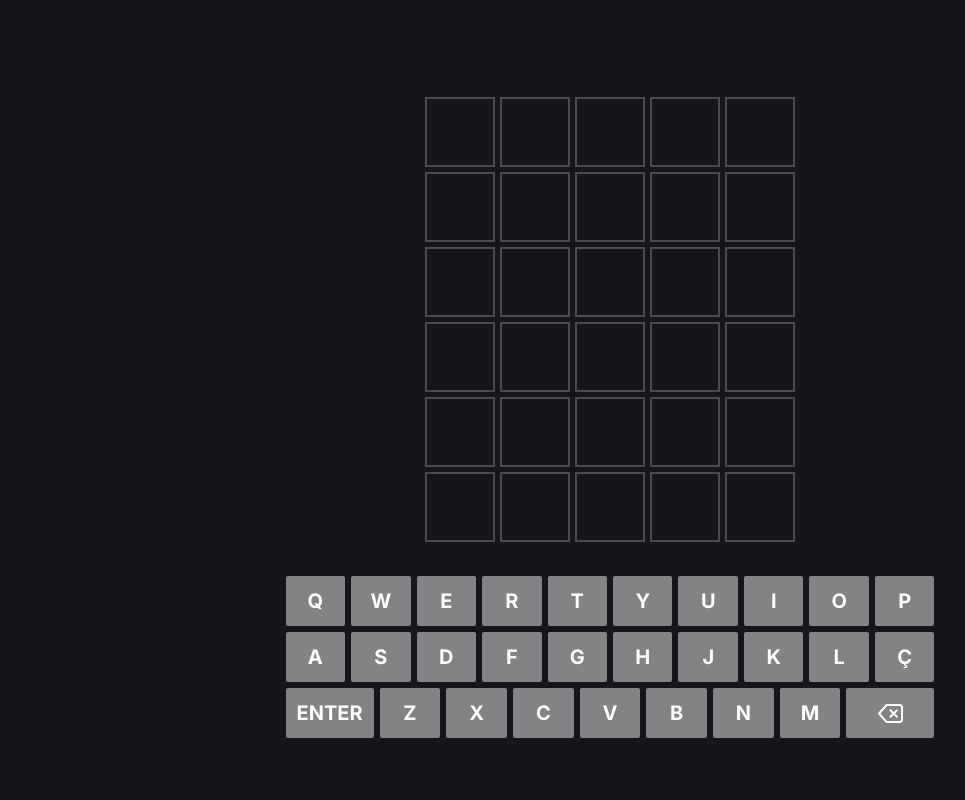
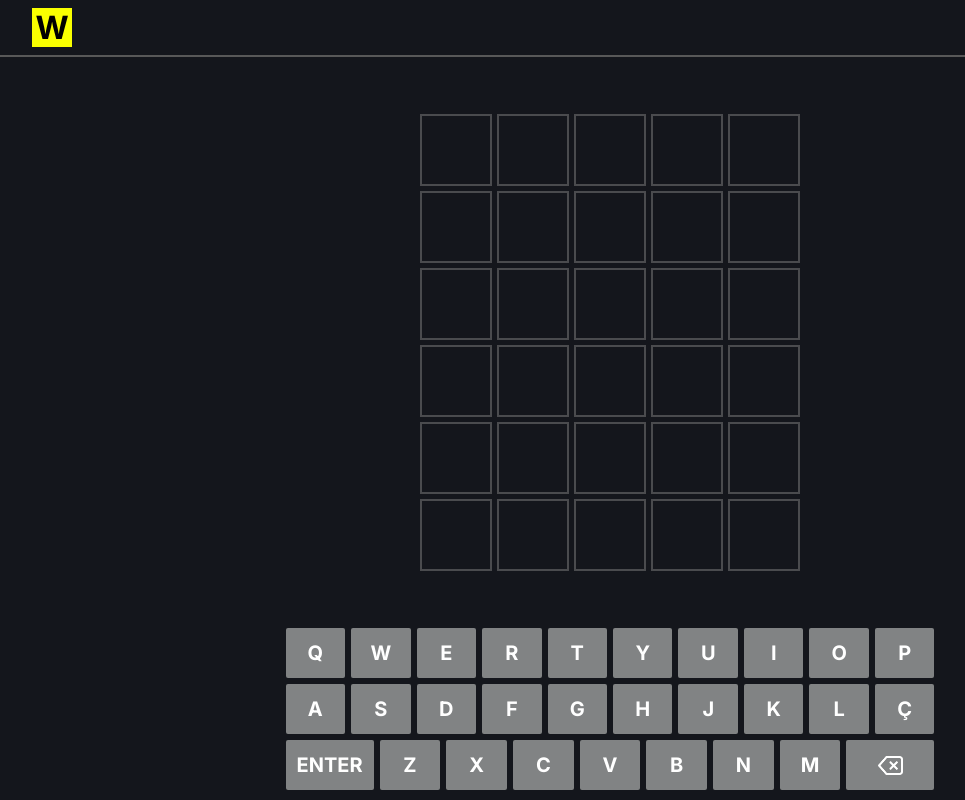
Before and after one commit to edmundo-xicara/desafio-wordle, a React (Create React App) app: page / in a window 1280 px wide. Shown: the whole page, without its empty margins (30-995 px from the left). Built offline with nearby package versions, Linux system fonts and the light colour scheme.

Commit message:
Melhoria na resposividade

```diff
--- a/src/components/Alerta/Alerta.module.scss
+++ b/src/components/Alerta/Alerta.module.scss
@@ -1,9 +1,17 @@
 @mixin estilo-alert {
     font-family: var(--fonte-principal);
+    font-size: 16px;
     font-weight: 700;
     padding: 10px 16px;
     border-radius: 10px;
+    animation: fade-in-out 1s 2 alternate forwards;
 }
+
+.alerta-container {
+    height: 20px;
+    position: absolute;
+    top: 8%;
+
 
     .escondido {
         visibility: hidden;
@@ -20,3 +28,9 @@
         color: #2B5028;
         background-color: #538D4E;
     }
+}
+
+@keyframes fade-in-out {
+    from {opacity: 0;}
+    to {opacity: 1;}
+}
--- a/src/components/Alerta/index.tsx
+++ b/src/components/Alerta/index.tsx
@@ -3,6 +3,8 @@ import style from './Alerta.module.scss';
 
 export default function Alerta({alerta}: {alerta: IAlerta}) {
     return (
-        <span className={style[alerta.tipo]}>{alerta.texto}</span>
+        <div className={style['alerta-container']}>
+            <span className={style[alerta.tipo]}>{alerta.texto}</span>
+        </div>
     )
 }
--- /dev/null
+++ b/src/components/Cabecalho/Cabecalho.module.scss
@@ -0,0 +1,22 @@
+$tamanho-logo: 20px;
+
+.cabecalho {
+    width: 100vw;
+    padding: 1vh 5%;
+    border-bottom: 2px solid #585858;
+
+    .logo {
+        font-family: var(--fonte-principal);
+        font-size: 24px;
+        font-weight: 700;
+        background-color: #F9FF00;
+        padding: 0 3px;
+    }
+}
+
+
+@media screen and (min-height: 600px) {
+    .cabecalho .logo {
+        font-size: 32px;
+    }
+}
--- /dev/null
+++ b/src/components/Cabecalho/index.tsx
@@ -0,0 +1,10 @@
+import style from './Cabecalho.module.scss';
+
+
+export default function Cabecalho() {
+    return (
+        <header className={style.cabecalho}>
+            <span className={style.logo}>W</span>
+        </header>
+    )
+}
--- a/src/components/Palavra/Palavra.module.scss
+++ b/src/components/Palavra/Palavra.module.scss
@@ -1,6 +1,6 @@
 $distancia-quadrados: 5px;
 $tamanho-quadrado: 17vw;
-$tamanho-maximo-quadrado: 70px;
+$tamanho-maximo-quadrado: 7.75vh;
 
 .palavra {
     display: flex;
@@ -24,3 +24,11 @@ $tamanho-maximo-quadrado: 70px;
         color: white;
     }
 }
+
+@media screen and (min-height: 600px) {
+    $tamanho-maximo-quadrado: 9vh;
+    .palavra .letra {
+        max-width: $tamanho-maximo-quadrado;
+        max-height: $tamanho-maximo-quadrado;
+    }
+}
--- a/src/components/Teclado/Teclado.module.scss
+++ b/src/components/Teclado/Teclado.module.scss
@@ -8,6 +8,7 @@ $distancia-teclas: 6px;
     max-width: 700px;
     width: 100vw;
     padding: 0 2vw;
+    padding-bottom: 10px;
 
     .linha {
         display: flex;
@@ -29,13 +30,13 @@ $distancia-teclas: 6px;
             color: white;
             font-family: var(--fonte-principal);
             font-weight: 700;
-            font-size: 1.25rem;
+            font-size: 20px;
             cursor: pointer;
         }
 
         .ENTER, .DELETE {
             max-width: none;
-            font-size: 0.75rem;
+            font-size: 12px;
             width: 12vw;
         }
     }
@@ -43,6 +44,6 @@ $distancia-teclas: 6px;
 
 @media screen and (min-width: 768px) {
     .teclado .linha .ENTER {
-        font-size: 1.25rem;
+        font-size: 20px;
     }
 }
--- a/src/index.css
+++ b/src/index.css
@@ -2,6 +2,14 @@
 
 :root {
     --fonte-principal: 'Inter', sans-serif;
+
+    --cor-de-fundo: #14161C;
+    --cor-acerto: #538D4E;
+    --cor-tem-na-palavra: #B59F3B;
+}
+
+html {
+    font-size: 8px;
 }
 
 *,
@@ -16,7 +24,7 @@
 body{
     font-size: 100%;
     list-style-type: none;
-	background-color: #14161C;
+	background-color: var(--cor-de-fundo);
 }
 
 .desabilitado {
@@ -24,9 +32,16 @@ body{
 }
 
 .tem-na-palavra {
-    background-color: #B59F3B !important;
+    background-color: var(--cor-tem-na-palavra) !important;
 }
 
 .acertou {
-    background-color: #538D4E !important;
+    background-color: var(--cor-acerto) !important;
 }
+
+
+@media screen and (min-height: 600px) {
+    html {
+        font-size: 16px;
+    }
+}
--- a/src/pages/App.module.scss
+++ b/src/pages/App.module.scss
@@ -1,9 +1,11 @@
 .app {
     display: flex;
     flex-direction: column;
-    justify-content: center;
+    justify-content: space-between;
     align-items: center;
-    gap: 32px;
     height: 100vh;
+    max-height: 100vh;
+    overflow: hidden;
     padding: 0 16px;
+    position: relative;
 }
--- a/src/pages/App.tsx
+++ b/src/pages/App.tsx
@@ -1,4 +1,5 @@
 import { useState } from 'react';
+import Cabecalho from '../components/Cabecalho';
 import Alerta from '../components/Alerta';
 import Palavra from '../components/Palavra';
 import Teclado from '../components/Teclado';
@@ -14,9 +15,11 @@ export default function App() {
   return (
     <div className={style.app}>
 
+      <Cabecalho />
+
       <Alerta alerta={alerta} />
 
-      <section className='palavras'>
+      <section className={style.palavras}>
         {Array(6).fill(true).map((_, i) => <Palavra key={'palavra'+i} linha={i} />)}
       </section>
 
```
Lines whose indentation alone changed are shown as unchanged.
